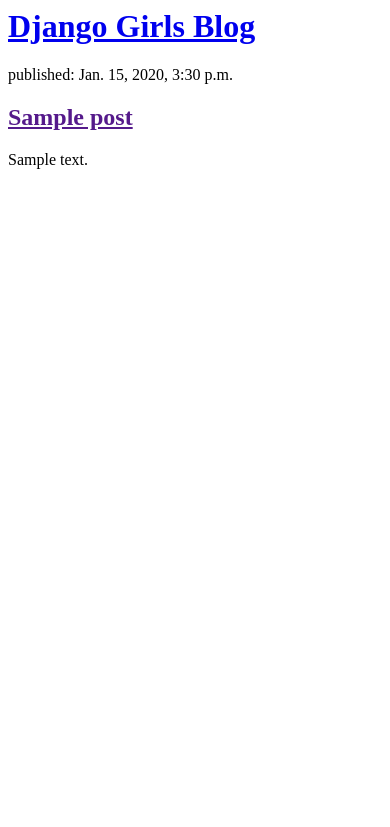
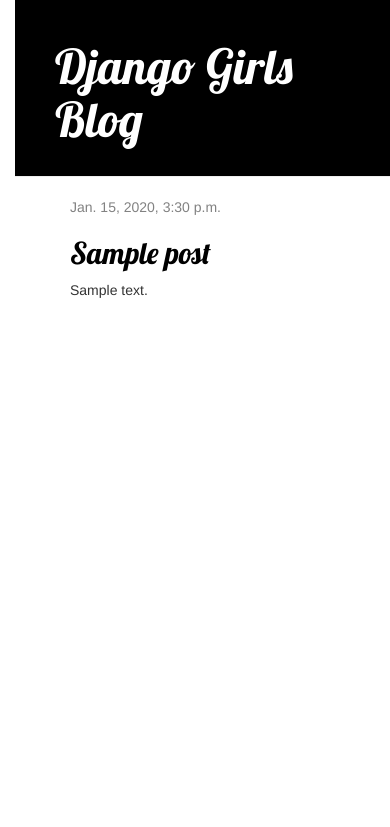
Before and after one commit to made0fmistakes/my-first-blog, a Django app: page / in a window 390 px wide. Shown: the top 827 px of the page. Run offline with Django 3.2, Linux system fonts and the light colour scheme; tables that the repository leaves empty hold one stand-in row (values such as "Sample post"); some libraries are stand-ins or nearby versions.

Commit message:
Added view and template for detailed blog post as well as CSS for the site.

```diff
--- a/blog/models.py
+++ b/blog/models.py
@@ -1,8 +1,10 @@
 from django.conf import settings
 from django.db import models
 #from django.utils import timezone
+from django.utils import timezone
+from datetime import timedelta as tdelta
 import datetime
-from django.utils import timezone
+
 
 class Post(models.Model):
     author = models.ForeignKey(settings.AUTH_USER_MODEL, on_delete=models.CASCADE)
--- /dev/null
+++ b/blog/static/css/blog.css
@@ -0,0 +1,53 @@
+h1 a, h2 a {
+    color: black;
+    font-family: 'Lobster';
+}
+body {
+    padding-left: 15px;
+}
+.page-header {
+    background-color: #000000;
+    margin-top: 0;
+    padding: 20px 20px 20px 40px;
+}
+
+.page-header h1, .page-header h1 a, .page-header h1 a:visited, .page-header h1 a:active {
+    color: #ffffff;
+    font-size: 36pt;
+    text-decoration: none;
+}
+
+.content {
+    margin-left: 40px;
+}
+
+h1, h2, h3, h4 {
+    font-family: 'Lobster', cursive;
+}
+
+.date {
+    color: #828282;
+}
+
+.save {
+    float: right;
+}
+
+.post-form textarea, .post-form input {
+    width: 100%;
+}
+
+.top-menu, .top-menu:hover, .top-menu:visited {
+    color: #ffffff;
+    float: right;
+    font-size: 26pt;
+    margin-right: 20px;
+}
+
+.post {
+    margin-bottom: 70px;
+}
+
+.post h2 a, .post h2 a:visited {
+    color: #000000;
+}
--- /dev/null
+++ b/blog/templates/blog/base.html
@@ -0,0 +1,26 @@
+{% load static %}
+<html>
+    <head>
+        <title>Django Girls blog</title>
+        {% load static %}
+        <link rel="stylesheet" href="//maxcdn.bootstrapcdn.com/bootstrap/3.2.0/css/bootstrap.min.css">
+        <link rel="stylesheet" href="//maxcdn.bootstrapcdn.com/bootstrap/3.2.0/css/bootstrap-theme.min.css">
+        <link rel="stylesheet" href="{% static 'css/blog.css' %}">
+        <link href="//fonts.googleapis.com/css?family=Lobster&subset=latin,latin-ext" rel="stylesheet" type="text/css">
+
+    </head>
+    <body>
+    <div class="page-header">
+        <h1><a href="/">Django Girls Blog</a></h1>
+    </div>
+    <div class="content container">
+        <div class="row">
+            <div class="col-md-8">
+            {% block content %}
+            {% endblock %}
+            </div>
+        </div>
+    </div>
+    </body>
+
+</html>
--- a/blog/templates/blog/post_list.html
+++ b/blog/templates/blog/post_list.html
@@ -1,19 +1,13 @@
-<html>
-    <head>
-        <title>Django Girls blog</title>
-    </head>
-    <body>
-        <div>
-            <h1><a href="/">Django Girls Blog</a></h1>
+{% extends 'blog/base.html' %}
+
+{% block content %}
+    {% for post in posts %}
+        <div class="post">
+            <div class="date">
+                {{ post.published_date }}
+            </div>
+            <h2><a href="">{{ post.title }}</a></h2>
+            <p>{{ post.text|linebreaksbr }}</p>
         </div>
-        {% for post in posts %}
-            <div>
-                <p>published: {{ post.published_date }}</p>
-                <h2><a href="">{{ post.title }}</a></h2>
-                <p>{{ post.text|linebreaksbr }}</p>
-            </div>
-        {% endfor %}
-
-
-    </body>
-</html>
+    {% endfor %}
+{% endblock %}
--- a/blog/urls.py
+++ b/blog/urls.py
@@ -3,4 +3,5 @@
 
 urlpatterns = [
     path('', views.post_list, name='post_list'),
+    path('post/<int:pk>/', views.post_detail, name='post_detail'),
 ]
--- a/blog/views.py
+++ b/blog/views.py
@@ -1,9 +1,14 @@
 from django.shortcuts import render
 from django.utils import timezone
-import datetime
+#import datetime
 from .models import Post
+from django.shortcuts import render, get_object_or_404
 
 # Create your views here.
 def post_list(request):
     posts = Post.objects.filter(published_date__lte=timezone.now()).order_by('published_date')
     return render(request, 'blog/post_list.html', {'posts': posts})
+
+def post_detail(request, pk):
+    post = get_object_or_404(Post, pk=pk)
+    return render(request, 'blog/post_detail.html', {'post': post})
--- a/mysite/urls.py
+++ b/mysite/urls.py
@@ -20,4 +20,5 @@
 urlpatterns = [
     path(r'^admin/', admin.site.urls),
     path('', include('blog.urls')),
+
 ]
```
Also changed, not shown: blog/templates/blog/post_detail.html (added, +13 -0 lines).
